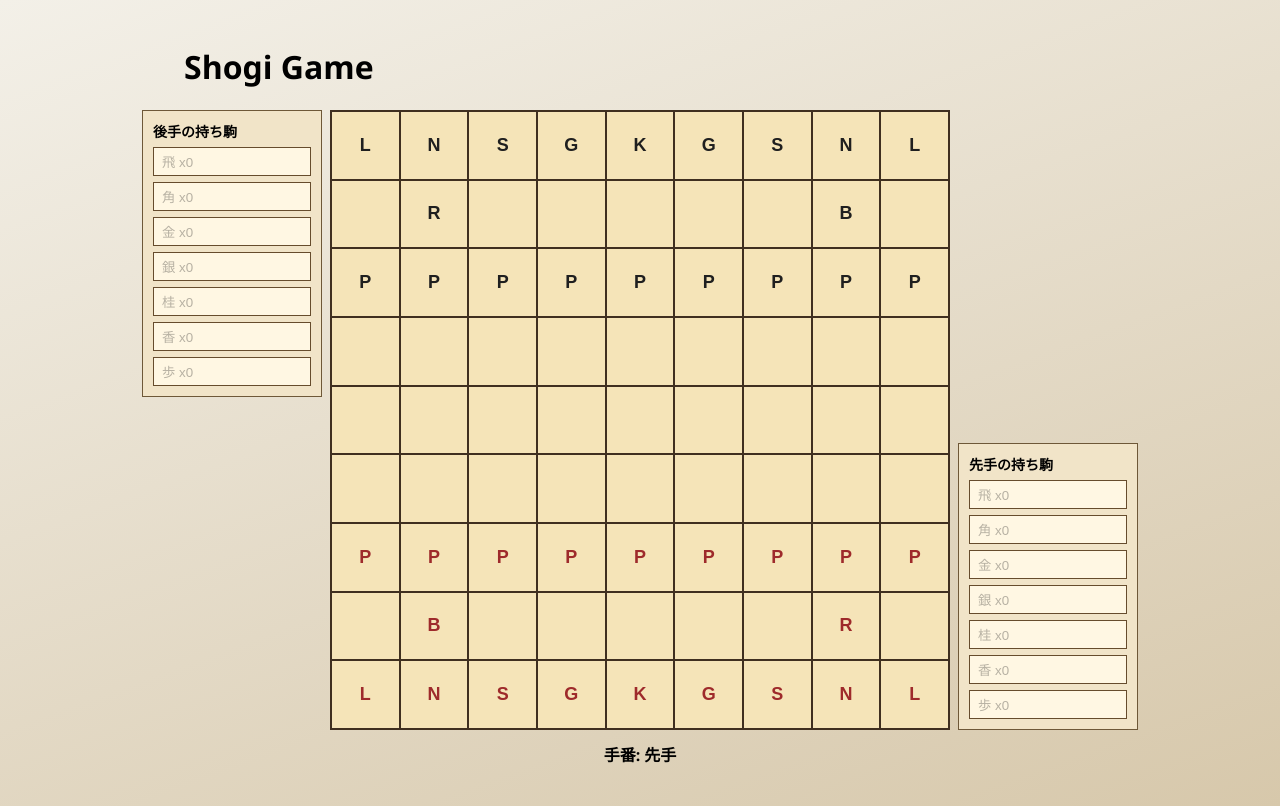
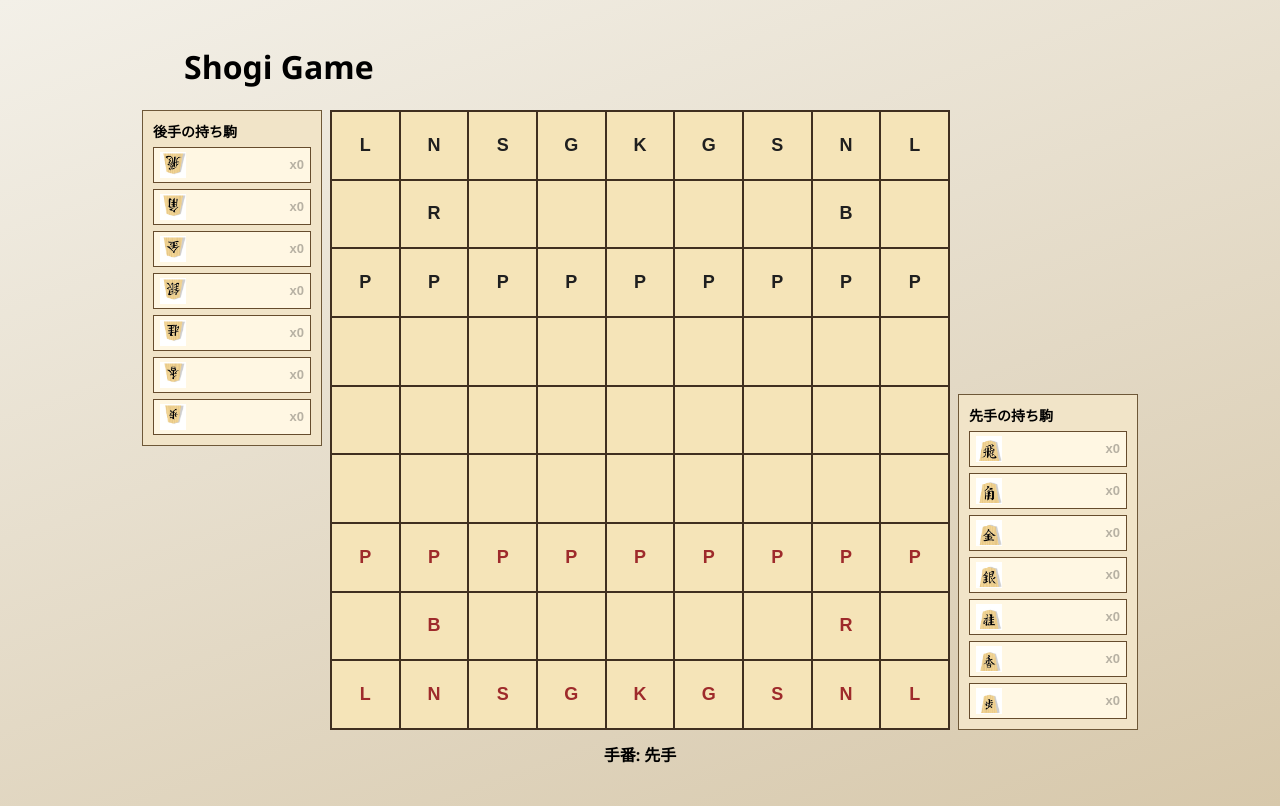
Before and after one commit to drumsuko1113/codex_test_creategame, a React (Vite) app in the folder app/: page / in a window 1280 px wide. Built offline with nearby package versions, Linux system fonts and the light colour scheme.

Commit message:
持ち駒表示を画像中心に変更し枚数のみ表示

```diff
--- a/app/src/styles/globals.css
+++ b/app/src/styles/globals.css
@@ -98,15 +98,33 @@ body {
 }
 
 .hand-piece {
-  text-align: left;
   border: 1px solid #664c2d;
   background: #fff7e3;
-  padding: 4px 8px;
+  padding: 4px 6px;
   cursor: pointer;
+  display: flex;
+  align-items: center;
+  justify-content: space-between;
+  gap: 4px;
 }
 
 .hand-piece.is-selected {
   outline: 2px solid #2878ff;
+}
+
+.hand-piece-icon {
+  width: 26px;
+  height: 26px;
+  flex: 0 0 26px;
+  background-repeat: no-repeat;
+}
+
+.hand-piece-count {
+  font-size: 13px;
+  line-height: 1;
+  min-width: 24px;
+  text-align: right;
+  font-weight: 700;
 }
 
 @media (max-width: 980px) {
--- a/app/src/ui/Hand.tsx
+++ b/app/src/ui/Hand.tsx
@@ -1,3 +1,4 @@
+import { type CSSProperties } from "react";
 import { type Color, type HandState, type PieceKind } from "../../../core/src/types";
 
 type HandProps = {
@@ -10,21 +11,41 @@ type HandProps = {
 
 const HAND_ORDER: PieceKind[] = ["rook", "bishop", "gold", "silver", "knight", "lance", "pawn"];
 
-const HAND_LABELS: Record<PieceKind, string> = {
-  king: "王",
-  rook: "飛",
-  bishop: "角",
-  gold: "金",
-  silver: "銀",
-  knight: "桂",
-  lance: "香",
-  pawn: "歩",
-};
-
 const PLAYER_LABEL: Record<Color, string> = {
   black: "先手",
   white: "後手",
 };
+
+const NORMAL_COLS: Record<PieceKind, number> = {
+  king: 0,
+  rook: 1,
+  bishop: 2,
+  gold: 3,
+  silver: 4,
+  knight: 5,
+  lance: 6,
+  pawn: 7,
+};
+
+function toPercent(index: number, maxIndex: number): string {
+  if (maxIndex === 0) {
+    return "0%";
+  }
+  return `${(index * 100) / maxIndex}%`;
+}
+
+function handPieceSpriteStyle(color: Color, kind: PieceKind): CSSProperties {
+  const cols = 8;
+  const rows = 4;
+  const col = NORMAL_COLS[kind];
+  const row = color === "black" ? 0 : 2;
+
+  return {
+    backgroundImage: 'url("/将棋駒.jpg")',
+    backgroundSize: `${cols * 100}% ${rows * 100}%`,
+    backgroundPosition: `${toPercent(col, cols - 1)} ${toPercent(row, rows - 1)}`,
+  };
+}
 
 export function Hand({ hands, color, active, selectedDrop, onSelectDrop }: HandProps) {
   return (
@@ -44,7 +65,8 @@ export function Hand({ hands, color, active, selectedDrop, onSelectDrop }: HandP
               className={`hand-piece ${selected ? "is-selected" : ""}`.trim()}
               onClick={() => onSelectDrop(kind)}
             >
-              {HAND_LABELS[kind]} x{count}
+              <span className="hand-piece-icon" style={handPieceSpriteStyle(color, kind)} aria-hidden="true" />
+              <span className="hand-piece-count">x{count}</span>
             </button>
           );
         })}
```
Also changed, not shown: app/public/将棋駒.jpg (added).
